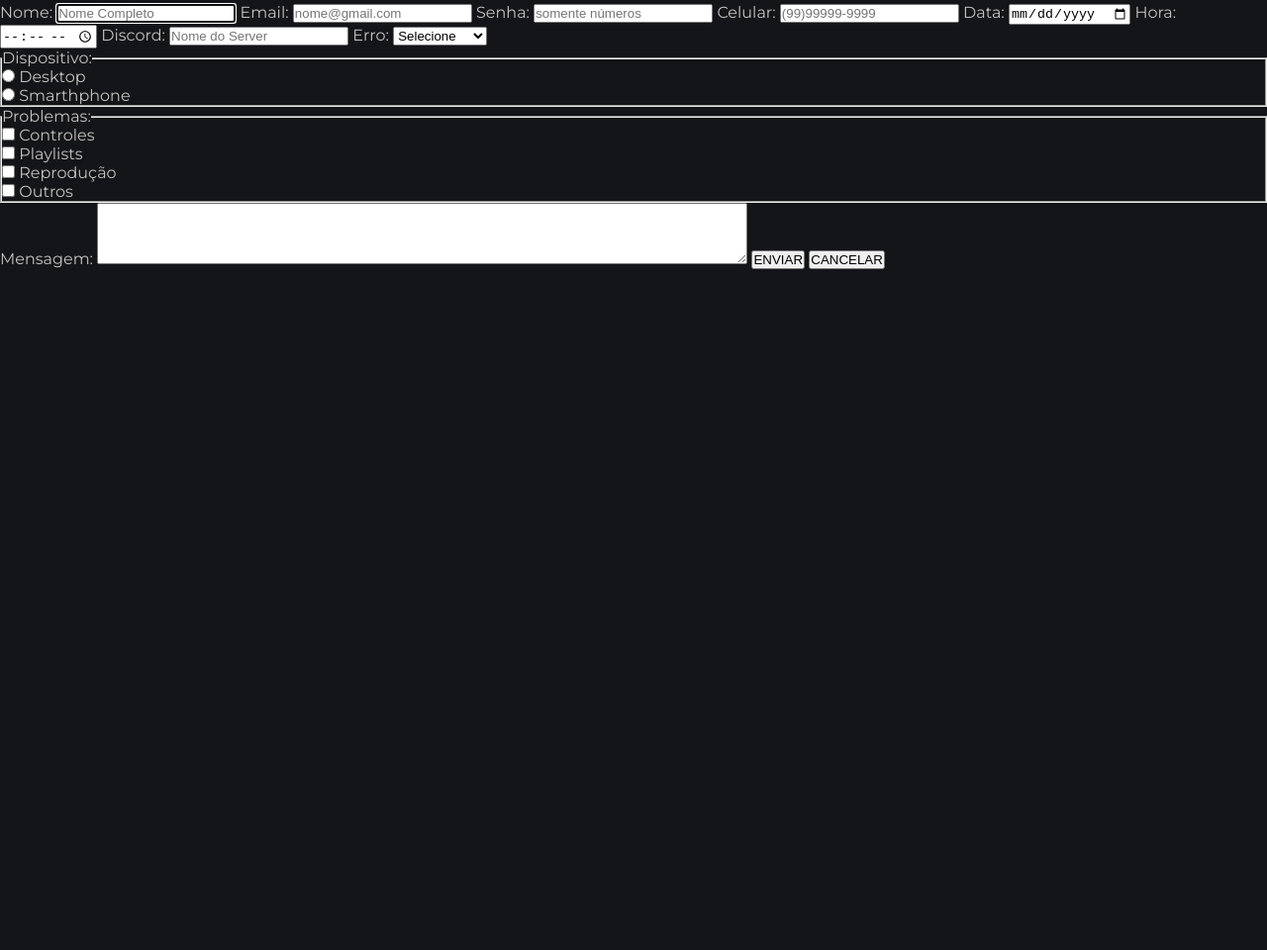
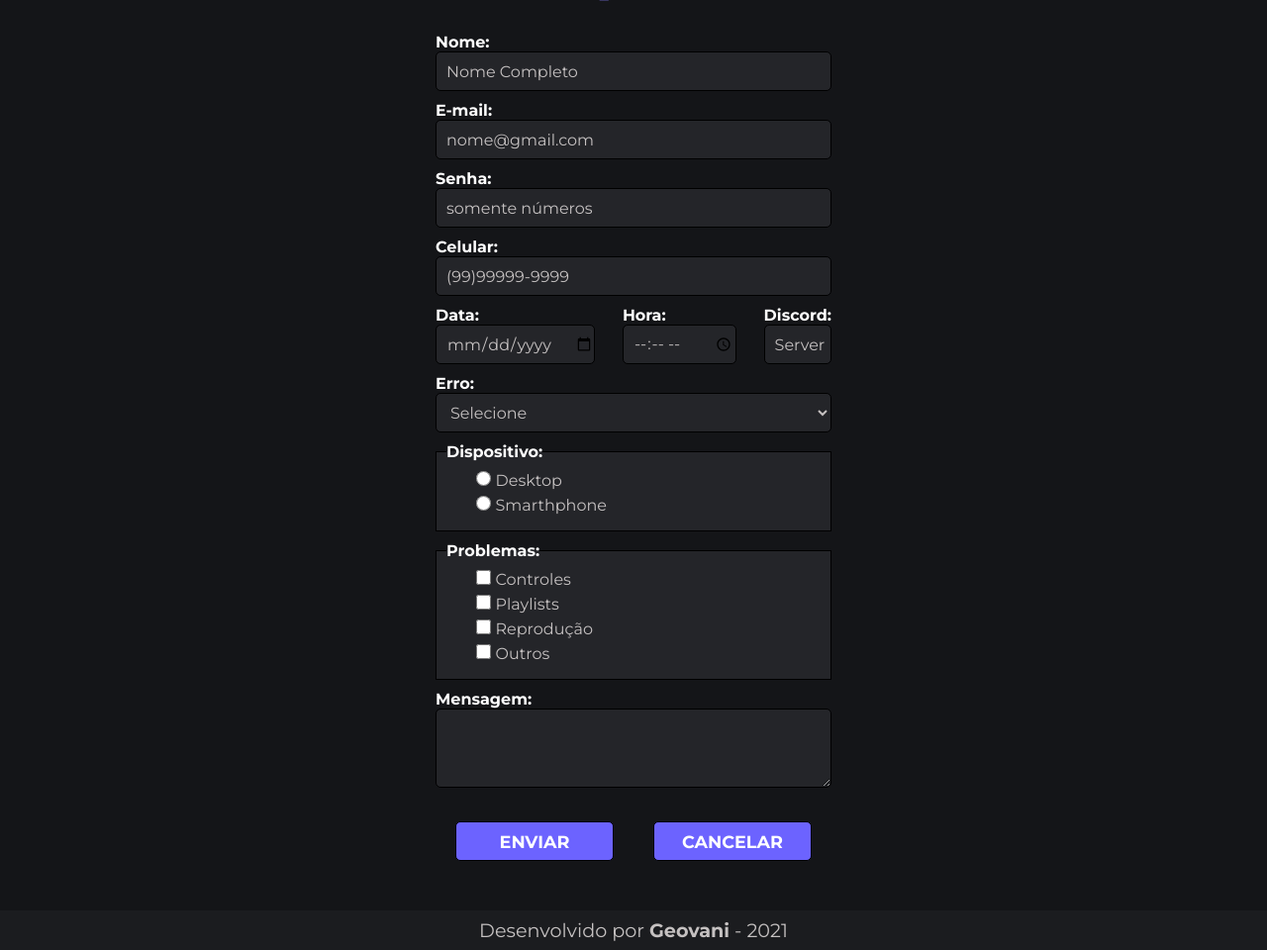
Before and after one commit to GeovaniSS/discord-bot, a plain HTML site: page suporte.html in a window 1280 px wide. Shown: the part 505-1465 px from the top of the page at 99% size. Before the commit the page ends 800 px from the top, so only its background shows below. Drawn offline with Linux system fonts and the light colour scheme.

Commit message:
Página da HOME e do Formulário finalizadas, projeto concluído

```diff
--- /dev/null
+++ b/styles/style-suporte.css
@@ -0,0 +1,114 @@
+@charset "UTF-8";
+
+@import url('https://fonts.googleapis.com/css2?family=Montserrat:ital,wght@0,400;0,700;0,800;0,900;1,400&display=swap');
+
+:root {
+    /*--------CORES---------*/
+    --footer-bg-color:#1B1C1F;
+    --input-bg-color:#242529;
+    --input-text-color:#C5C1C1;
+    --button-color1:#6C63FF;
+    --button-color2: #4a46a3;
+}
+
+h1 {
+    margin: 30px 0px;
+}
+
+p {
+    text-align: center;
+    margin: 0;
+}
+
+form {
+    width: 400px;
+    margin: auto;
+    font: bold 1em 'Montserrat', sans-serif;
+}
+
+form input, select, textarea {
+    font: 1em 'Montserrat', sans-serif;
+    width: 100%;
+    height: 40px;
+    margin-bottom: 10px;
+    padding-left: 10px;
+    border-radius: 5px;
+    border: 1px solid black;
+    outline: 0;
+    background-color: var(--input-bg-color);
+    color: var(--input-text-color);
+}
+
+form input::placeholder {
+    color: var(--input-text-color);
+}
+
+form label {
+    color: #fff;
+}
+
+.data-hora-server {
+    display: flex;
+    justify-content: space-between;
+}
+
+.input-small {
+    flex: 0;
+}
+
+form fieldset {
+    border: 1px solid black;
+    background: var(--input-bg-color);
+    margin-bottom: 10px;
+    padding: 10px;
+}
+
+form fieldset legend {
+    color: white;
+}
+
+form fieldset > div label {
+    color: var(--input-text-color);
+    font: normal 1em 'Montserrat', sans-serif;
+}
+
+fieldset #dispositivo, #problemas {
+    display: flex;
+    flex-direction: column;
+}
+
+form input[type="radio"], input[type="checkbox"] {
+    width: 15px;
+    height: 15px;
+    margin-left: 30px;
+}
+
+textarea {
+    height: 80px;
+}
+
+.button-container {
+    display: flex;
+}
+
+input[type="submit"], input[type="reset"] {
+    padding: 0;
+    margin: 20px;
+    background-color: var(--button-color1);
+    color: white;
+    font: bold 1.1em 'Montserrat', sans-serif;
+}
+
+input[type="submit"]:hover, input[type="reset"]:hover {
+    background-color: var(--button-color2);
+}
+
+footer {
+    margin-top: 30px;
+    background-color: var(--footer-bg-color);
+    height: 40px;
+}
+
+footer p {
+    line-height: 40px;
+}
--- a/style.css
+++ b/styles/style.css
@@ -6,9 +6,10 @@
     /*--------CORES---------*/
     --bg-color1: #141518;
     --bg-color2: #1B1C1F;
+    --card-bg-color: #2D2E31;
     --title-color1: #8880FE;
     --title-color2: #8794e5;
-    --menu-color: #6F91FD;
+    --title-color3: #6F91FD;
     --text-color: #C5C1C1;
 
     /*--------FONTES--------*/
@@ -41,7 +42,7 @@ nav {
 }
 
 nav > a {
-    color: var(--menu-color);
+    color: var(--title-color3);
     font-weight: bold;
     font-size: 1.2em;
     text-decoration: none;
@@ -50,7 +51,7 @@ nav > a {
 
 nav > a:hover {
     text-decoration: underline;
-    color: var(--title-color1);
+    color: var(--title-color2);
 }
 
 article {
@@ -65,14 +66,9 @@ h1 {
     margin-bottom: 30px;
 }
 
-h1::after {
-    content: '♪♪';
-}
-
 p {
     text-align: justify;
     font-size: 1.2em;
-    color: var(--text-color);
     padding: 0px 20px;
     margin: 15px 0px;
     line-height: 30px;
@@ -116,7 +112,7 @@ ul {
     display: flex;
     flex-direction: column;
     align-items: center; /*Alinha os elementos filhos do card no centro, sem essa propriedade as imagens ficão coladas no flex-start*/
-    background-color: #2D2E31;
+    background-color: var(--card-bg-color);
     margin: 10px;
     border-radius: 4px;
     box-shadow: 0px 4px 8px rgba(0, 0, 0, 0.418);
@@ -124,13 +120,13 @@ ul {
 }
 
 .card-container:hover {
-    box-shadow: 0px 16px 32px rgba(0, 0, 0, 0.418);
+    box-shadow: 0px 16px 32px rgba(0, 0, 0, 0.733);
 }
 
 h3 {
     text-align: center;
     font-size: 1.4em;
-    color: var(--menu-color);
+    color: var(--title-color3);
     margin: 10px 0px;
 }
 
--- a/suporte.html
+++ b/suporte.html
@@ -8,14 +8,15 @@
     <meta http-equiv="X-UA-Compatible" content="IE=edge">
     <meta name="viewport" content="width=device-width, initial-scale=1.0">
     <title>Suporte</title>
-    <link rel="stylesheet" href="style.css">
+    <link rel="stylesheet" href="/styles/style.css">
+    <link rel="stylesheet" href="/styles/style-suporte.css">
 </head>
 <body>
     <header>
-        <img src="img/Banner_DiscordBot2.png" alt="Banner do Site">
+        <img src="img/Banner-DiscordBot.png" alt="Banner do Site">
     </header>
 
-    <nav class="menu">
+    <nav>
         <a href="index.html">HOME</a>
         <a href="index.html#pag-funcoes">FUNÇÕES</a>
         <a href="index.html#pag-beneficios">BENEFÍCIOS</a>
@@ -26,74 +27,89 @@
     <main>
         <h1>Suporte</h1>
         <form action="">
-            <label for="nome">
-                <span>Nome:</span>
+            <label for="nome">Nome:</label>
             <input id="nome" type="text" name="nome" placeholder="Nome Completo" autofocus required>
-            </label>
 
-            <label for="email">
-                <span>Email:</span>
+            <label for="email">E-mail:</label>
             <input id="email" type="email" name="email" placeholder="nome@gmail.com" required>
-            </label>
+
+            <label for="senha">Senha:</label>
+            <input id="senha" type="password" name="senha" placeholder="somente números" required>
+
+            <label for="cel">Celular:</label>
+            <input id="cel" type="tel" name="cel" placeholder="(99)99999-9999" pattern="^\(?\d{2}\)\d{5}[-\s]\d{4}.*?$">
 
 
-            <label for="senha">
-                <span>Senha:</span>
-                <input id="senha" type="password" name="senha" placeholder="somente números" required>
-            </label>
+            <div class="data-hora-server">
+                <div class="input-small">
+                    <label for="data">Data:</label>
+                    <input id="data" type="date">
+                </div>
 
-            <label for="cel">
-                <span>Celular:</span>
-                <input id="cel" type="tel" name="cel" placeholder="(99)99999-9999" pattern="^\(?\d{2}\)\d{5}[-\s]\d{4}.*?$">
-            </label>
+                <div class="input-small">
+                    <label for="hora">Hora: </label>
+                    <input id="hora" type="time">
+                </div>
 
-            <label for="data">
-                <span>Data:</span>
-                <input id="data" type="date">
-            </label>
+                <div class="input-small">
+                    <label for="discord_server">Discord:</label>
+                    <input id="discord_server" type="text" placeholder="Server">
+                </div>
+            </div>
 
-            <label for="hora">
-                <span>Hora:</span>
-                <input id="hora" type="time">
-            </label>
-
-            <label for="discord_server">
-                <span>Discord:</span>
-                <input id="discord_server" type="text" placeholder="Nome do Server">
-            </label>
-
-            <label for="erro">
-                <span>Erro:</span>
+            <label for="erro">Erro:</label>
             <select name="erro" id="erro">
                 <option value="">Selecione</option>
                 <option value="reproducao">Reprodução</option>
                 <option value="playlists">Playlists</option>
                 <option value="controles">Controles</option>
             </select>
-            </label>
 
             <fieldset id="dispositivo">
                 <legend>Dispositivo:</legend>
-                <input id="desk" type="radio" name="dispositivo" value="desktop"> <label for="desk">Desktop</label><br>
-                <input id="smart" type="radio" name="dispositivo" value="smarthphone"> <label for="smart">Smarthphone</label>
+                <div class="radio">
+                    <input id="desk" type="radio" name="dispositivo" value="desktop">
+                    <label for="desk">Desktop</label>
+                </div>
+                <div class="radio">
+                    <input id="smart" type="radio" name="dispositivo" value="smarthphone">
+                    <label for="smart">Smarthphone</label>
+                </div>
             </fieldset>
 
             <fieldset id="problemas">
                 <legend>Problemas:</legend>
-                <input id="control" type="checkbox" name="problema" value="controles"> <label for="control">Controles</label><br>
-                <input id="play" type="checkbox" name="problema" value="playlists"> <label for="play">Playlists</label><br>
-                <input id="repro" type="checkbox" name="problema" value="reproducao"> <label for="repro">Reprodução</label><br>
-                <input id="outros" type="checkbox" name="problema" value="outros"> <label for="outros">Outros</label>
+                <div>
+                    <input id="control" type="checkbox" name="problema" value="controles">
+                    <label for="control">Controles</label>
+                </div>
+                <div>
+                    <input id="play" type="checkbox" name="problema" value="playlists">
+                    <label for="play">Playlists</label>
+                </div>
+                <div>
+                    <input id="repro" type="checkbox" name="problema" value="reproducao">
+                    <label for="repro">Reprodução</label>
+                </div>
+                <div>
+                    <input id="outros" type="checkbox" name="problema" value="outros">
+                    <label for="outros">Outros</label>
+                </div>
             </fieldset>
 
-            <label for="msg">
-                <span>Mensagem:</span>
-            </label>
-            <textarea name="msg" id="msg" cols="80" rows="4"></textarea>
 
+            <label for="msg">Mensagem:</label>
+            <textarea name="msg" id="msg"></textarea>
+
+            <div class="button-container">
                 <input type="submit" name="btn-enviar" value="ENVIAR">
                 <input type="reset" name="btn-cancelar" value="CANCELAR">
+            </div>
         </form>
     </main>
+
+    <footer>
+        <p>Desenvolvido por <strong><a href="https://github.com/GeovaniSS" target="_blank">Geovani</a></strong> - 2021</p>
+    </footer>
 </body>
 </html>
```
Also changed, not shown: index.html (+2 -2 lines). Lines whose indentation alone changed are shown as unchanged.
